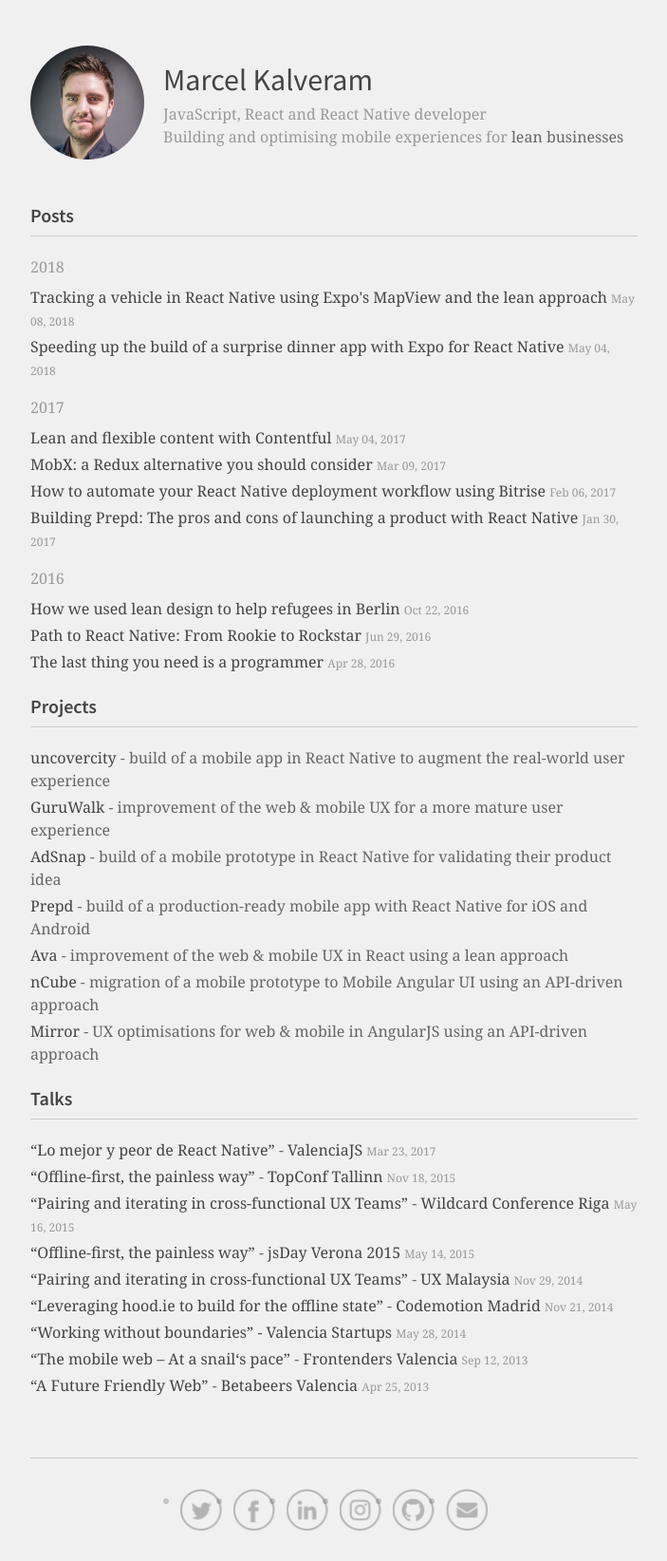
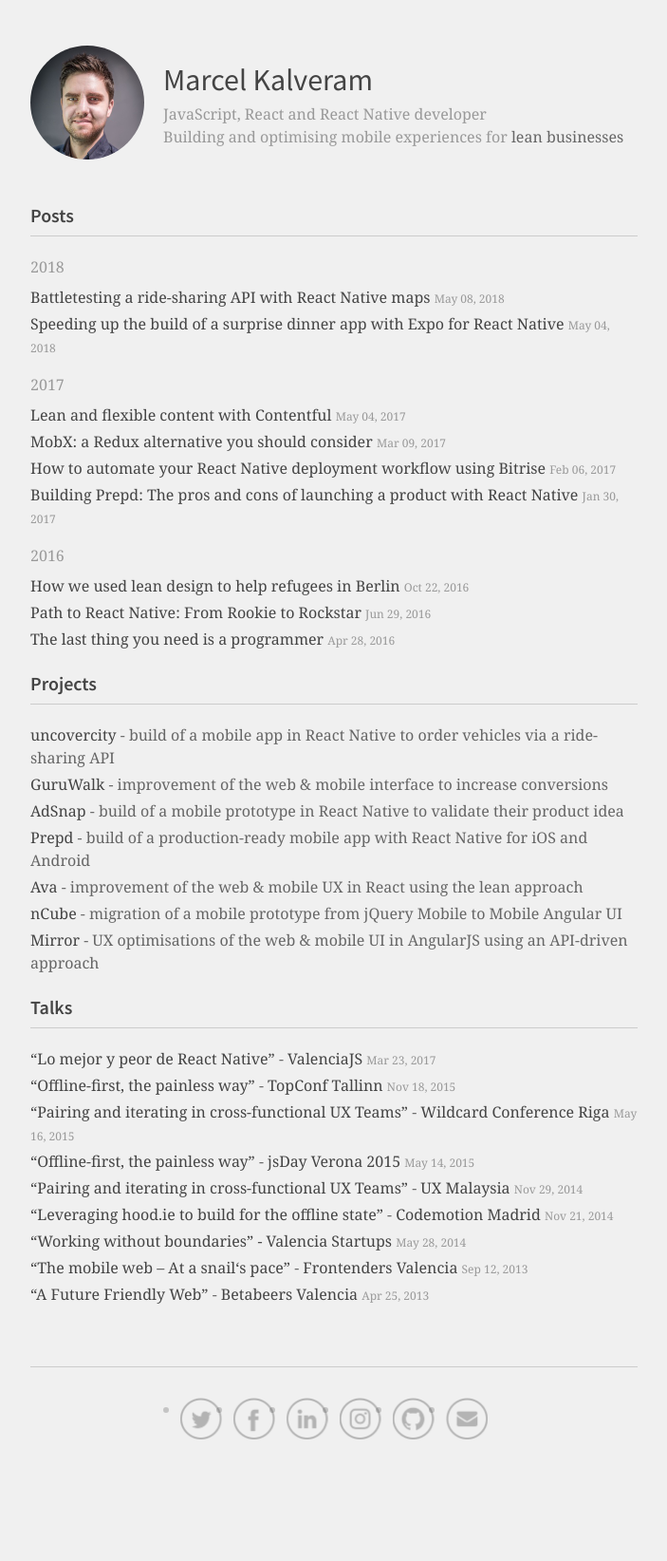
Before and after one commit to marcelkalveram/marcelkalveram.github.io, a Jekyll site: the page built from index.md, in a window 1280 px wide. Shown: the whole page at 95% size, without its empty margins (288-991 px from the left). Built offline with Jekyll 4.4.1, drawn with Linux system fonts in a browser that asks for light colours; after the commit the page ends 1548 px from its top, so only the background shows below that.

Commit message:
content improvements

```diff
--- a/_layouts/home.html
+++ b/_layouts/home.html
@@ -40,13 +40,13 @@
     <div class="clients">
       <h3>Projects</h3>
       <ul>
-        <li><a href="https://uncovercity.com/" target="_blank">uncovercity</a> - build of a mobile app in React Native to augment the real-world user experience</li>
-        <li><a href="https://www.guruwalk.com/" target="_blank">GuruWalk</a> - improvement of the web &amp; mobile UX for a more mature user experience</li>
-        <li><a href="http://www.adsnap.co.uk/" target="_blank">AdSnap</a> - build of a mobile prototype in React Native for validating their product idea</li>
+        <li><a href="https://uncovercity.com/" target="_blank">uncovercity</a> - build of a mobile app in React Native to order vehicles via a ride-sharing API</li>
+        <li><a href="https://www.guruwalk.com/" target="_blank">GuruWalk</a> - improvement of the web &amp; mobile interface to increase conversions</li>
+        <li><a href="http://www.adsnap.co.uk/" target="_blank">AdSnap</a> - build of a mobile prototype in React Native to validate their product idea</li>
         <li><a href="https://www.getprepd.com/" target="_blank">Prepd</a> - build of a production-ready mobile app with React Native for iOS and Android</li>
-        <li><a href="https://www.ava.me/" target="_blank">Ava</a> - improvement of the web &amp; mobile UX in React using a lean approach</li>
-        <li><a href="https://ncubehome.co.uk/" target="_blank">nCube</a> - migration of a mobile prototype to Mobile Angular UI using an API-driven approach</li>
-        <li><a href="http://mirror.co/" target="_blank">Mirror</a> - UX optimisations for web &amp; mobile in AngularJS using an API-driven approach</li>
+        <li><a href="https://www.ava.me/" target="_blank">Ava</a> - improvement of the web &amp; mobile UX in React using the lean approach</li>
+        <li><a href="https://ncubehome.co.uk/" target="_blank">nCube</a> - migration of a mobile prototype from jQuery Mobile to Mobile Angular UI</li>
+        <li><a href="http://mirror.co/" target="_blank">Mirror</a> - UX optimisations of the web &amp; mobile UI in AngularJS using an API-driven approach</li>
       </ul>
     </div>
 
--- a/_posts/2018-05-08-using-maps-in-react-native-to-track-a-vehicle.md
+++ b/_posts/2018-05-08-using-maps-in-react-native-to-track-a-vehicle.md
@@ -2,7 +2,7 @@
 layout: post
 status: publish
 published: true
-title: Tracking a vehicle in React Native using Expo's MapView and the lean approach
+title: Battletesting a ride-sharing API with React Native maps
 header_image: '/assets/images/samuel-foster-362611-unsplash.jpg'
 image_credit:
   handle: samuelfoster
```
